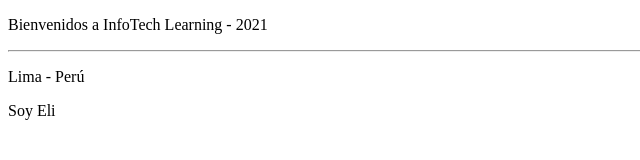
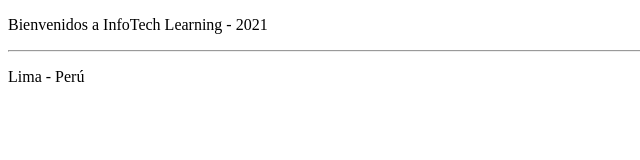
Before and after one commit to elinieves/elinieves.github.io, a plain HTML site: page index.html in a window 1280 px wide. Shown: the full height of the page, 0-640 px from the left. Drawn offline with Linux system fonts and the light colour scheme.

Commit message:
Version1

```diff
--- a/index.html
+++ b/index.html
@@ -10,6 +10,5 @@
     <p>Bienvenidos a InfoTech Learning - 2021</p>
     <hr>
     <p>Lima - Perú<p>
-        <p>Soy Eli </p>
 </body>
 </html>
```
